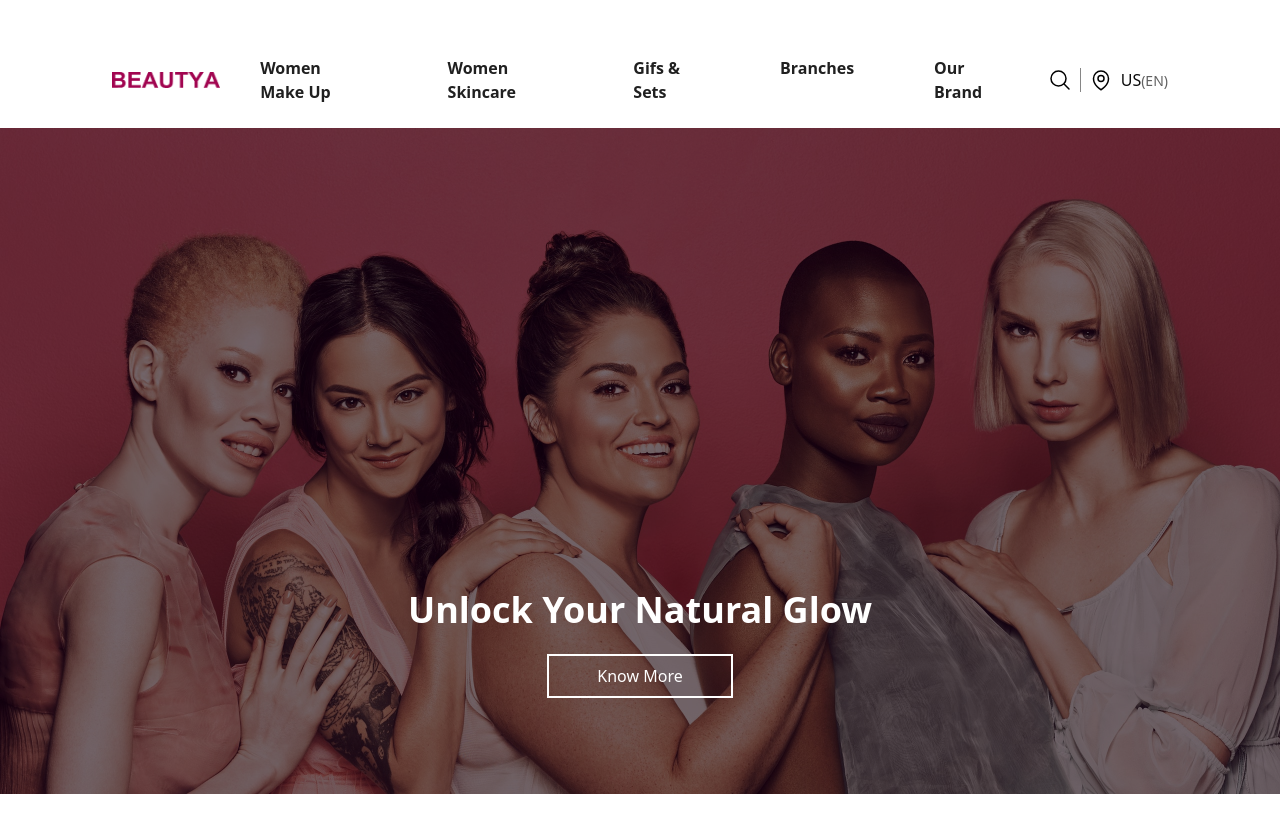
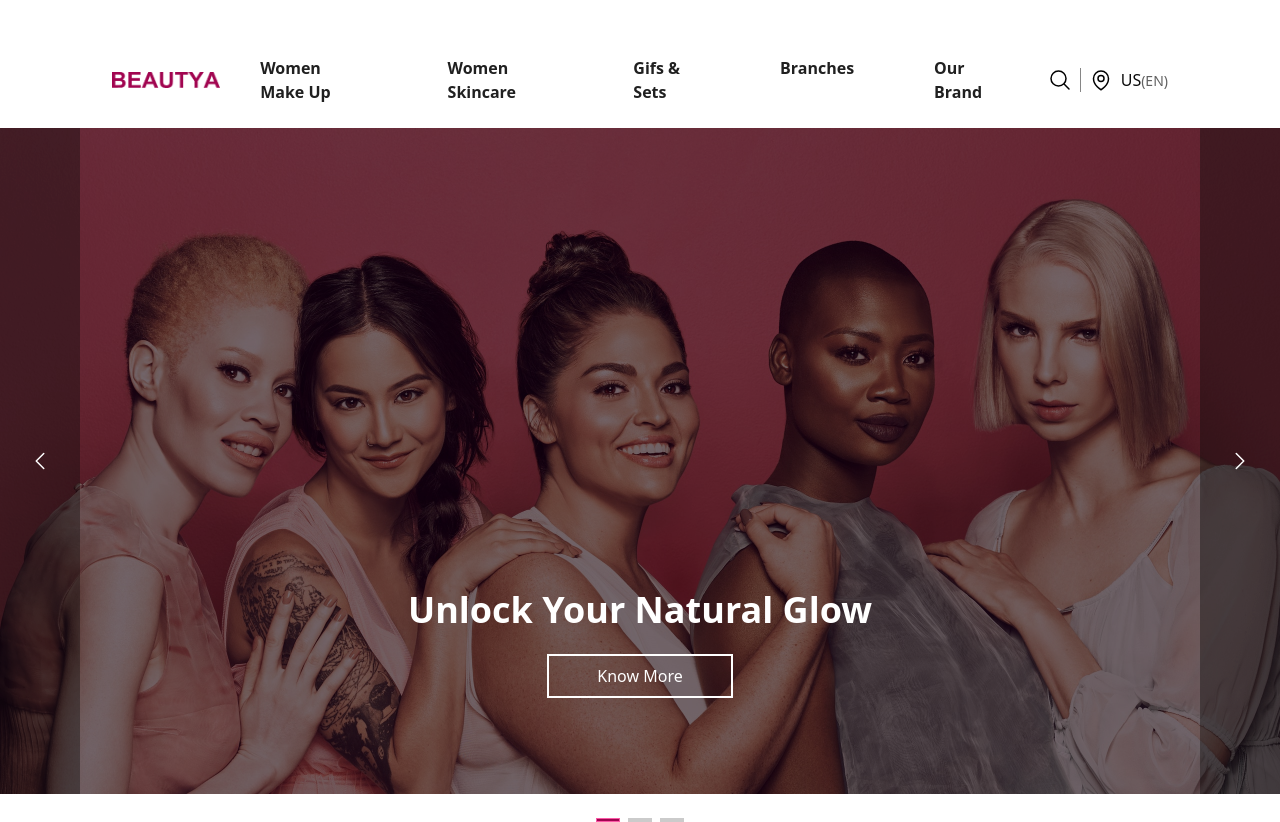
Before and after one commit to AmirHZ9/BeautyA, a React (Vite) app: page / in a window 1280 px wide. Before the commit the page ends 800 px from the top, so only its background shows below. Built offline with nearby package versions, Linux system fonts and the light colour scheme.

Commit message:
slider final design

```diff
--- a/src/components/Slider.jsx
+++ b/src/components/Slider.jsx
@@ -1,14 +1,57 @@
-import React from 'react'
-import slider from "../assets/Banner.jpeg"
+import React from "react";
+import slider from "../assets/Banner.jpeg";
 export default function Slider() {
   return (
-    <div className='relative'>
-        <img src={slider} alt="slider" />
-        <div className='absolute  bg-bgSlider w-full h-full top-0' ></div>
-        <div  className='absolute w-full flex flex-col items-center bottom-6 xl:bottom-24 '>
-            <p className='text-base md:text-4xl font-bold text-white'>Unlock Your Natural Glow </p>
-            <button className='border-2 border-white text-white px-12 py-2 mt-6'>Know More</button>
-        </div>
+    <div className="relative">
+      <img src={slider} alt="slider" />
+      <div className="absolute  bg-bgSlider w-full h-full top-0"></div>
+      <div className="absolute w-full flex flex-col items-center bottom-6 xl:bottom-24 ">
+        <p className="text-base md:text-4xl font-bold text-white">
+          Unlock Your Natural Glow{" "}
+        </p>
+        <button className="border-2 border-white text-white px-12 py-2 mt-6">
+          Know More
+        </button>
+      </div>
+      <div className="absolute bottom-[-28px] w-full">
+        <ul className="flex justify-center mt-7">
+          <li className="w-6 h-1 bg-[#A10550] border border-[#fa58a6] mx-1"></li>
+          <li className="w-6 h-1 bg-[#cbcbcb] mx-1"></li>
+          <li className="w-6 h-1 bg-[#cbcbcb] mx-1"></li>
+        </ul>
+      </div>
+      <div className="absolute bg-[rgba(12,12,12,0.4)] right-0 top-0 h-full w-20 flex items-center justify-center">
+        <svg
+          xmlns="http://www.w3.org/2000/svg"
+          fill="none"
+          viewBox="0 0 24 24"
+          strokeWidth={1.5}
+          stroke="currentColor"
+          className="w-6 h-6 text-white "
+        >
+          <path
+            strokeLinecap="round"
+            strokeLinejoin="round"
+            d="M8.25 4.5l7.5 7.5-7.5 7.5"
+          />
+        </svg>
+      </div>
+      <div className="absolute bg-[rgba(12,12,12,0.4)] left-0 top-0 h-full w-20 flex items-center justify-center">
+        <svg
+          xmlns="http://www.w3.org/2000/svg"
+          fill="none"
+          viewBox="0 0 24 24"
+          strokeWidth={1.5}
+          stroke="currentColor"
+          className="w-6 h-6 text-white"
+        >
+          <path
+            strokeLinecap="round"
+            strokeLinejoin="round"
+            d="M15.75 19.5L8.25 12l7.5-7.5"
+          />
+        </svg>
+      </div>
     </div>
-  )
+  );
 }
```
